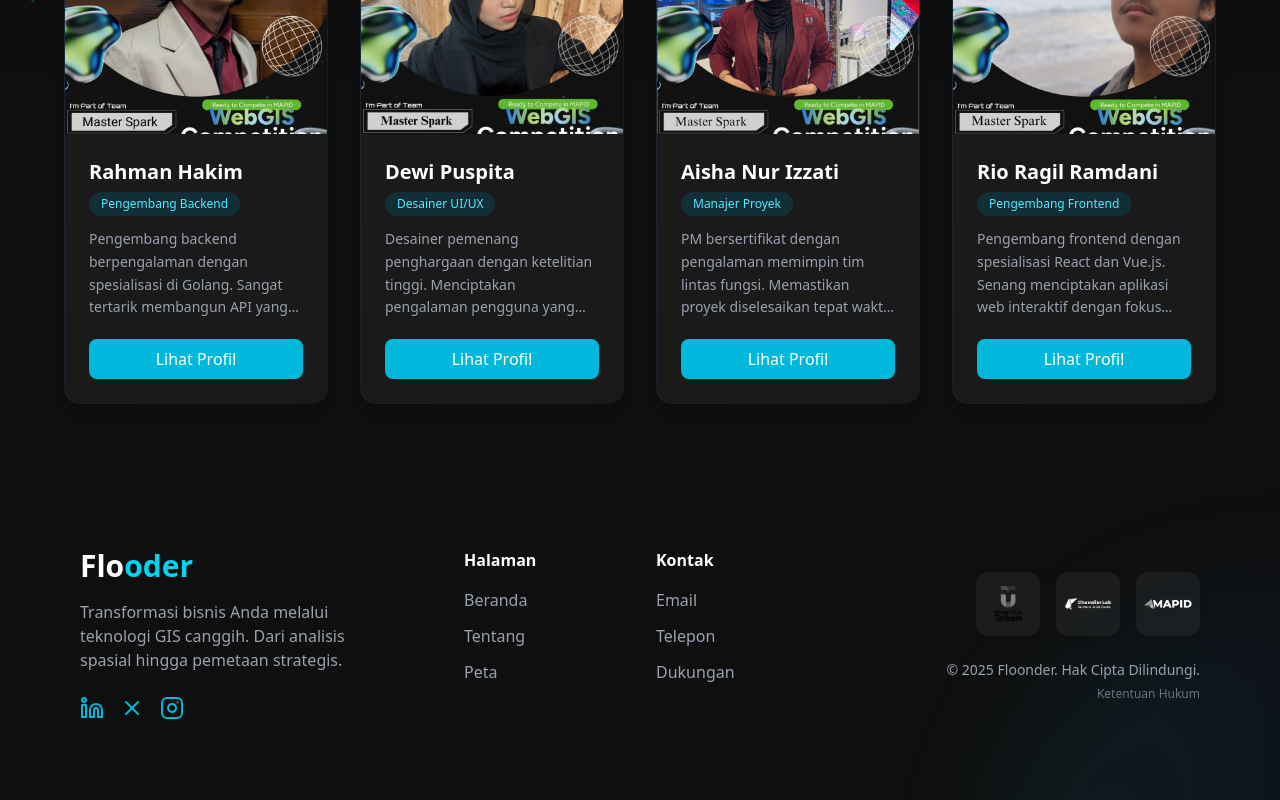
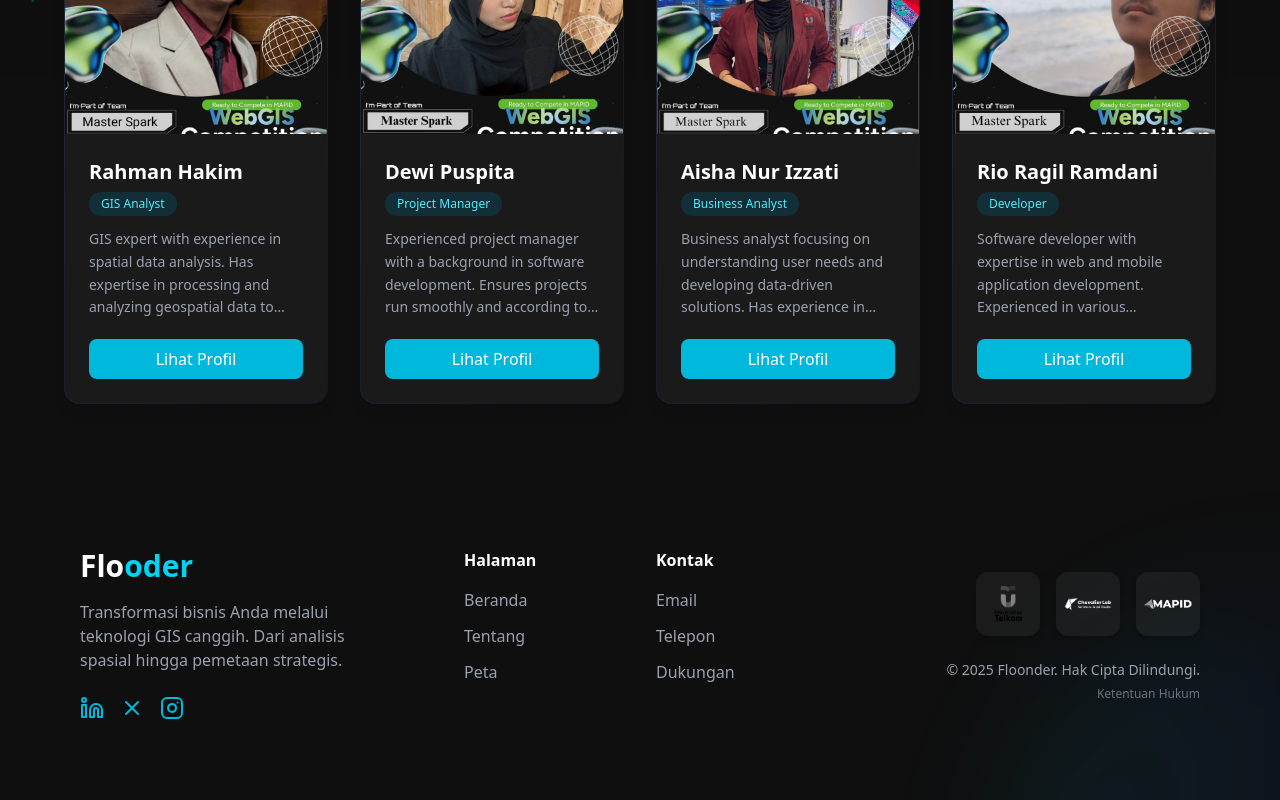
Before and after one commit to Floonder/Floonder-FE, a React (Vite) app: page /about in a window 1280 px wide. Shown: the part 723-1523 px from the top of the page. Built offline with nearby package versions, Linux system fonts and the light colour scheme.

Commit message:
feat: update team member roles and bios in AboutUs component

```diff
--- a/src/pages/AboutUs.jsx
+++ b/src/pages/AboutUs.jsx
@@ -105,26 +105,26 @@ const AboutUs = () => {
   const teamMembers = [
     {
       name: "Rahman Hakim",
-      role: "Pengembang Backend",
-      bio: "Pengembang backend berpengalaman dengan spesialisasi di Golang. Sangat tertarik membangun API yang skalabel dan layanan mikro.",
+      role: "GIS Analyst",
+      bio: "GIS expert with experience in spatial data analysis. Has expertise in processing and analyzing geospatial data to support decision making.",
       img: "/rahman.png",
     },
     {
       name: "Dewi Puspita",
-      role: "Desainer UI/UX",
-      bio: "Desainer pemenang penghargaan dengan ketelitian tinggi. Menciptakan pengalaman pengguna yang menarik melalui sistem desain yang penuh pemikiran.",
+      role: "Project Manager",
+      bio: "Experienced project manager with a background in software development. Ensures projects run smoothly and according to schedule.",
       img: "/dewi.png",
     },
     {
       name: "Aisha Nur Izzati",
-      role: "Manajer Proyek",
-      bio: "PM bersertifikat dengan pengalaman memimpin tim lintas fungsi. Memastikan proyek diselesaikan tepat waktu dan sesuai ruang lingkup.",
+      role: "Business Analyst",
+      bio: "Business analyst focusing on understanding user needs and developing data-driven solutions. Has experience in market analysis and business strategy.",
       img: "/icha.png",
     },
     {
       name: "Rio Ragil Ramdani",
-      role: "Pengembang Frontend",
-      bio: "Pengembang frontend dengan spesialisasi React dan Vue.js. Senang menciptakan aplikasi web interaktif dengan fokus pada performa.",
+      role: "Developer",
+      bio: "Software developer with expertise in web and mobile application development. Experienced in various technologies and programming languages.",
       img: "/rio.png",
     },
   ];
```
